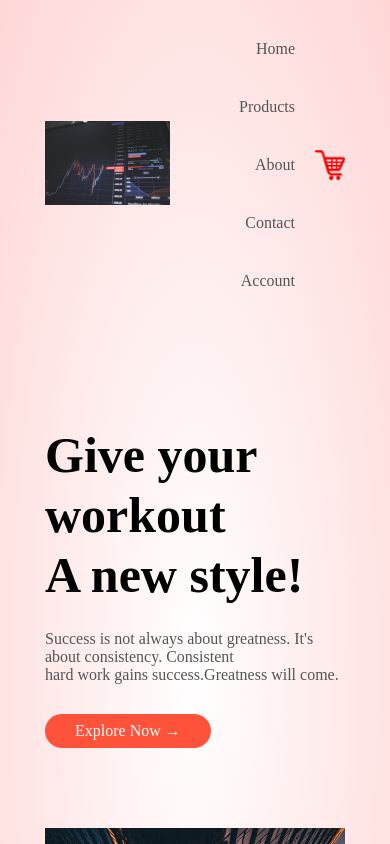
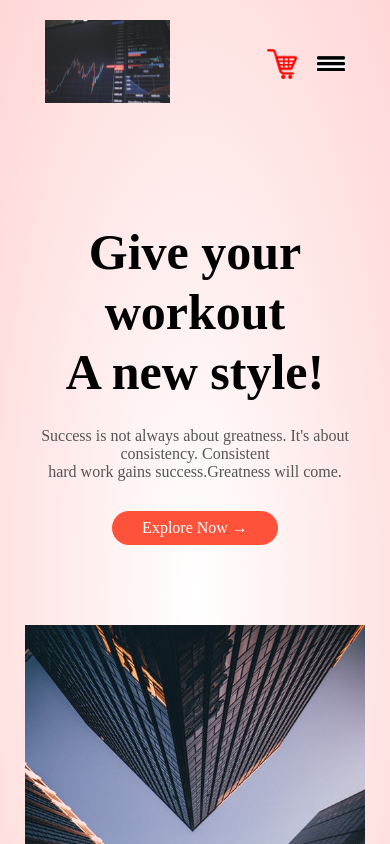
Before and after one commit to HK-MBURU/simple-ecommerce-homepage, a plain HTML site: page index.html in a window 390 px wide. Shown: the top 844 px of the page. Drawn offline with Linux system fonts and the light colour scheme.

Commit message:
third commit

```diff
--- a/index.html
+++ b/index.html
@@ -15,9 +15,10 @@
         <div class="navbar">
             <div class="logo">
                 <img src="images/logo.jpg" width="125px" alt="">
+
             </div>
             <nav>
-                <ul>
+                <ul id="MenuItems">
                     <li><a href="">Home</a></li>
                     <li><a href="">Products</a></li>
                     <li><a href="">About</a></li>
@@ -26,6 +27,7 @@
                 </ul>
             </nav>
             <img src="images/cart.png" width="30px" height="30px" alt="">
+            <img src="images/menu.jpg" width="125px" alt="" class="menu-icon" onclick="menutoggle()">
         </div>
         <div class="row">
             <div class="col-2">
@@ -162,7 +164,7 @@
                 <img src="images/paypalm.png" alt="">
             </div>
             <div class="col-5">
-                <img src="images/paypalm.png" alt="">
+                <img src="images/paypalm.png" alt="" >
             </div>
 
         </div>
@@ -176,5 +178,19 @@
         </div>
     </div>
 </div>
+<!--Javascript for toggle menu-->
+<script>
+    var MenuItems=document.getElementById("MenuItems");
+    MenuItems.style.maxHeight="0px";
+
+    function menutoggle(){
+        if(MenuItems.style.maxHeight=="0px"){
+            MenuItems.style.maxHeight="200px";
+        }
+        else{
+            MenuItems.style.maxHeight="0px";
+        }
+    }
+</script>
 </body>
 </html>
--- a/style.css
+++ b/style.css
@@ -161,7 +161,7 @@ small{
 }
 /*------brands----*/
 .brands{
-    margin: 500px auto;
+    margin: 50px auto;
 
 }
 .col-5{
@@ -175,3 +175,45 @@ small{
 .col-5 img:hover{
     filter: grayscale(0);
 }
+.menu-icon{
+    width: 28px;
+    margin-left: 20px;
+    display: none;
+}
+
+/*-------media query for menu-----*/
+@media only screen and (max-width:800px){
+    nav ul{
+        position: absolute;
+        top: 90px;
+        right: 5px;
+        background: #333;
+        width: 100px;
+        overflow: hidden;
+        transition: max-height 0.5s;
+    }
+    nav ul li{
+        display: block;
+        margin-right: 50px;
+        margin-top: 10px;
+        margin-bottom: 10px;
+    }
+    nav ul li a{
+        color: #fff;
+    }
+    .menu-icon{
+        display: block;
+        cursor: pointer;
+    }
+}
+/*-------media query for less than 600 screen size-----*/
+@media only screen and (max-width:600px){
+    .row{
+        text-align: center;
+
+    }
+    .col-2,.col-3,.col-4{
+        flex-basis: 100%;
+
+    }
+}
```
Also changed, not shown: images/WhatsApp Image 2022-03-02 at 11.27.59.jpeg (added), images/menu.jpg (added).
